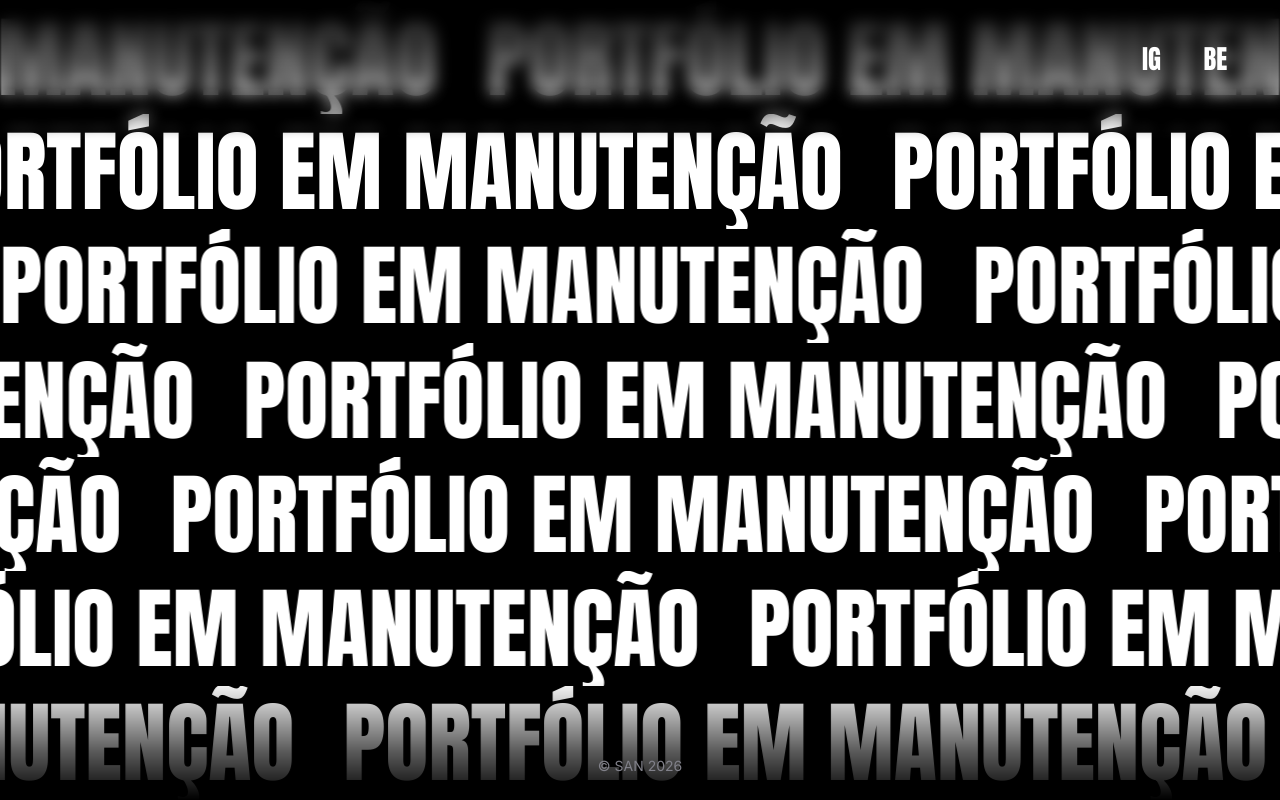
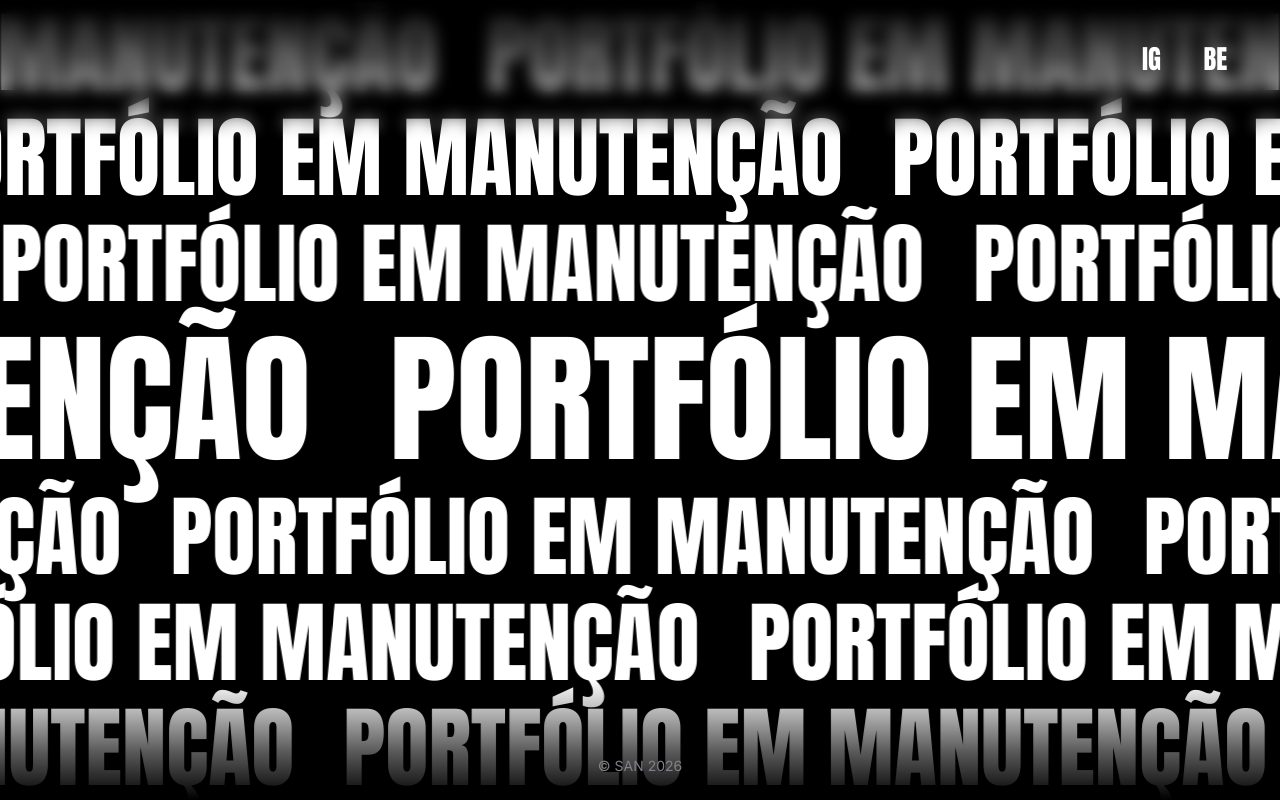
Before and after one commit to Nemosanestrela/Portfllio_SAN, a plain HTML site: page index.html in a window 1280 px wide. Drawn offline with Linux system fonts and the light colour scheme.

Commit message:
Amplia faixa central da pagina de manutencao em 60%

```diff
--- a/index.html
+++ b/index.html
@@ -15,8 +15,9 @@
     *{box-sizing:border-box}
     body{margin:0;min-width:280px;-webkit-font-smoothing:antialiased}
     .sr-only{position:absolute;width:1px;height:1px;padding:0;margin:-1px;overflow:hidden;clip:rect(0,0,0,0);white-space:nowrap;border:0}
-    .loop-wall{display:grid;grid-template-rows:repeat(7,minmax(0,1fr));height:100vh;height:100svh;overflow:hidden}
-    .loop-row{display:flex;align-items:center;min-width:0;overflow:hidden;font-family:Anton,sans-serif;font-size:clamp(32px,11.1vh,160px);font-size:clamp(32px,11.1svh,160px);line-height:1.25;text-transform:uppercase}
+    .loop-wall{display:grid;grid-template-rows:repeat(3,minmax(0,1fr)) minmax(0,1.6fr) repeat(3,minmax(0,1fr));height:100vh;height:100svh;overflow:hidden}
+    .loop-row{display:flex;align-items:center;min-width:0;font-family:Anton,sans-serif;font-size:clamp(32px,11.1vh,160px);font-size:clamp(32px,11.1svh,160px);line-height:1.25;text-transform:uppercase}
+    .loop-row:nth-child(4){font-size:clamp(51.2px,17.76vh,256px);font-size:clamp(51.2px,17.76svh,256px)}
     .loop-track{display:flex;flex:none;width:max-content;white-space:nowrap;will-change:transform;animation:marquee var(--duration,84s) linear infinite;animation-delay:var(--delay,0s)}
     .loop-group{display:flex;flex:none}
     .loop-group span{display:block;flex:none;padding-right:.55em}
```
